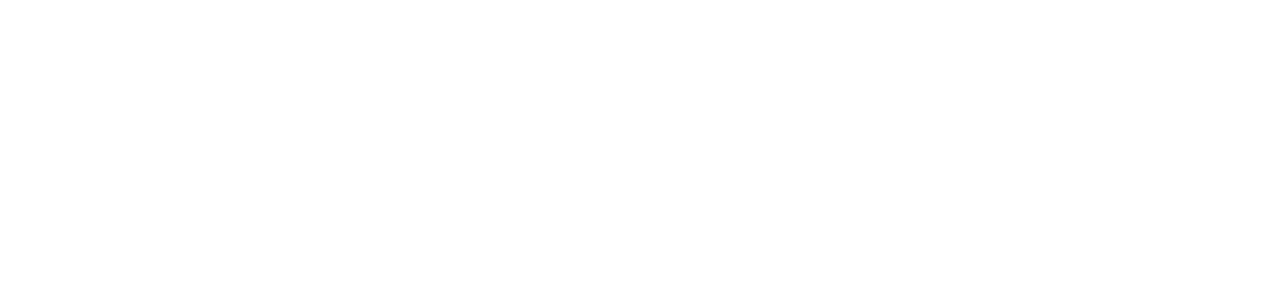
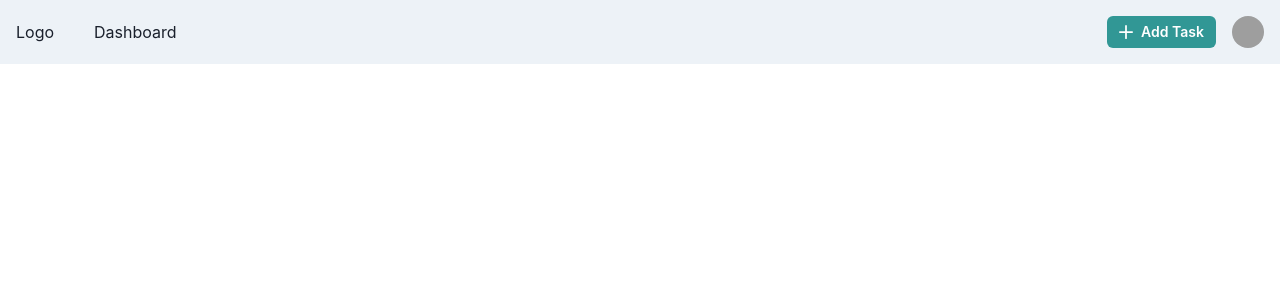
Before and after one commit to Vikas23sharma/Liasion, a React (Create React App) app in the folder frontend/liasion/: page / in a window 1280 px wide. Before the commit this address had no page. Shown: the top 300 px of the page. Built offline with nearby package versions, Linux system fonts and the light colour scheme; grey boxes are pictures that could not be loaded.

Commit message:
dashboard working with user name,and private routing

```diff
--- a/frontend/liasion/package.json
+++ b/frontend/liasion/package.json
@@ -14,6 +14,7 @@
     "framer-motion": "^10.16.4",
     "react": "^18.2.0",
     "react-dom": "^18.2.0",
+    "react-icons": "^4.11.0",
     "react-router-dom": "^6.16.0",
     "react-scripts": "5.0.1",
     "web-vitals": "^2.1.4"
--- a/frontend/liasion/src/App.js
+++ b/frontend/liasion/src/App.js
@@ -1,11 +1,13 @@
 // import logo from './logo.svg';
 import './App.css';
 import Allroutes from './components/Allroutes';
+import WithAction from './components/Navbar';
 // import SignupCard from './pages/Register';
 
 function App() {
   return (
     <div className="App">
+      <WithAction/>
       <Allroutes />
     </div>
   );
--- /dev/null
+++ b/frontend/liasion/src/Context/authcontext.jsx
@@ -0,0 +1,11 @@
+import { createContext, useState } from "react";
+
+export const authcontext = createContext()
+
+const AuthcontextProvider = ({ children }) => {
+    const [auth, setauth] = useState(false)
+
+    return <authcontext.Provider value={{ auth, setauth }}>{children}</authcontext.Provider>
+}
+
+export default AuthcontextProvider
--- a/frontend/liasion/src/components/Allroutes.jsx
+++ b/frontend/liasion/src/components/Allroutes.jsx
@@ -3,6 +3,7 @@ import { Route, Routes } from 'react-router-dom'
 import  SignupCard  from '../pages/Register'
 import SplitScreen from '../pages/Login'
 import Dashboard from '../pages/Dashboard'
+import Privateroute from './Privateroute'
 
 
 const Allroutes = () => {
@@ -10,7 +11,7 @@ const Allroutes = () => {
         <Routes>
             <Route path='/register' element={<SignupCard></SignupCard>}></Route>
             <Route path='/login' element={<SplitScreen/>}></Route>
-            <Route path='/dashboard' element={<Dashboard/>}></Route>
+            <Route path='/dashboard' element={<Privateroute><Dashboard/></Privateroute>}></Route>
         </Routes>
     )
 }
--- /dev/null
+++ b/frontend/liasion/src/components/Card.jsx
@@ -0,0 +1,28 @@
+'use client'
+
+import React from 'react'
+import { Stack, Text, Button } from '@chakra-ui/react'
+import { FcLock } from 'react-icons/fc'
+
+export default function SimpleCookiePreference({title,description}) {
+  return (
+    <Stack  p="4" boxShadow="lg" m="0" borderRadius="sm">
+      <Stack direction="row" alignItems="center">
+        <Text fontWeight="semibold">{title}</Text>
+        <FcLock />
+      </Stack>
+
+      <Stack direction={{ base: 'column', md: 'row' }} justifyContent="space-between">
+        <Text fontSize={{ base: 'sm' }} textAlign={'left'} maxW={'4xl'}>
+          {description}
+        </Text>
+        <Stack direction={{ base: 'column', md: 'row' }}>
+          <Button variant="outline" colorScheme="green">
+            Edit
+          </Button>
+          <Button colorScheme="green">Delete</Button>
+        </Stack>
+      </Stack>
+    </Stack>
+  )
+}
--- /dev/null
+++ b/frontend/liasion/src/components/Navbar.jsx
@@ -0,0 +1,124 @@
+'use client'
+
+import {
+    Box,
+    Flex,
+    Avatar,
+    HStack,
+    IconButton,
+    Button,
+    Menu,
+    MenuItem,
+    MenuButton,
+    MenuList,
+    MenuDivider,
+    useDisclosure,
+    useColorModeValue,
+    Stack,
+} from '@chakra-ui/react'
+import { HamburgerIcon, CloseIcon, AddIcon } from '@chakra-ui/icons'
+import { Link } from 'react-router-dom'
+import { useContext } from 'react'
+import { authcontext } from '../Context/authcontext'
+
+// interface Props {
+//   children: React.ReactNode
+// }
+
+const Links = ['Dashboard']
+
+const NavLink = (props) => {
+    const { children } = props
+    return (
+        <Box
+            as="a"
+            px={2}
+            py={1}
+            rounded={'md'}
+            _hover={{
+                textDecoration: 'none',
+                bg: useColorModeValue('gray.200', 'gray.700'),
+            }}
+            href={'/dashboard'}>
+            {children}
+        </Box>
+    )
+}
+
+export default function WithAction() {
+    const { isOpen, onOpen, onClose } = useDisclosure()
+    const user = localStorage.getItem("user")
+    const { auth } = useContext(authcontext)
+    // console.log(user)
+
+    return (
+        <>
+            <Box bg={useColorModeValue('gray.100', 'gray.900')} px={4}>
+                <Flex h={16} alignItems={'center'} justifyContent={'space-between'}>
+                    <IconButton
+                        size={'md'}
+                        icon={isOpen ? <CloseIcon /> : <HamburgerIcon />}
+                        aria-label={'Open Menu'}
+                        display={{ md: 'none' }}
+                        onClick={isOpen ? onClose : onOpen}
+                    />
+                    <HStack spacing={8} alignItems={'center'}>
+                        <Box>Logo</Box>
+                        <HStack as={'nav'} spacing={4} display={{ base: 'none', md: 'flex' }}>
+                            {Links.map((link) => (
+                                <NavLink key={link}>{link}</NavLink>
+                            ))}
+                        </HStack>
+                    </HStack>
+                    <Flex alignItems={'center'}>
+                        <Button
+                            variant={'solid'}
+                            colorScheme={'teal'}
+                            size={'sm'}
+                            mr={4}
+                            leftIcon={<AddIcon />}>
+                            Add Task
+                        </Button>
+                        <Menu>
+                            <MenuButton
+                                as={Button}
+                                rounded={'full'}
+                                variant={'link'}
+                                cursor={'pointer'}
+                                minW={0}>
+                                <Avatar
+                                    size={'sm'}
+                                    src={
+                                        'https://images.unsplash.com/photo-1493666438817-866a91353ca9?ixlib=rb-0.3.5&q=80&fm=jpg&crop=faces&fit=crop&h=200&w=200&s=b616b2c5b373a80ffc9636ba24f7a4a9'
+                                    }
+                                />
+                            </MenuButton>
+                            <MenuList>
+
+                                {auth?<Box>Hello, {auth}</Box>:<Box>Hello, {user}</Box>}
+                                <MenuDivider />
+                                <Link to={"/login"}>Login</Link>
+                                <br />
+                                <br />
+                                <Link to={"/register"}>Signup</Link>
+
+                            </MenuList>
+                        </Menu>
+                    </Flex>
+                </Flex>
+
+                {isOpen ? (
+                    <Box pb={4} display={{ md: 'none' }}>
+                        <Stack as={'nav'} spacing={4}>
+                            {Links.map((link) => (
+                                <NavLink key={link}>{link}</NavLink>
+                            ))}
+                        </Stack>
+                    </Box>
+                ) : null}
+            </Box>
+
+            {/* <Box p={4}>Main Content Here</Box> */}
+        </>
+    )
+}
--- /dev/null
+++ b/frontend/liasion/src/components/Privateroute.jsx
@@ -0,0 +1,14 @@
+import React, { useContext } from 'react'
+import { authcontext } from '../Context/authcontext'
+import { Navigate } from 'react-router-dom'
+
+const Privateroute = ({ children }) => {
+    // const { auth } = useContext(authcontext)
+    let active=localStorage.getItem("token")
+
+    if (!active) { return <Navigate to={"/login"} /> }
+
+    return children
+}
+
+export default Privateroute
--- /dev/null
+++ b/frontend/liasion/src/components/Transition.jsx
@@ -0,0 +1,30 @@
+import { Box, useDisclosure } from "@chakra-ui/react"
+import { Fade, ScaleFade, Slide, SlideFade, Collapse } from '@chakra-ui/react'
+
+function SlideFadeEx({children}) {
+    // const { isOpen, onToggle } = useDisclosure()
+    let isOpen=true
+
+    return (
+      <>
+        {/* <Button onClick={onToggle}>Click Me</Button> */}
+        <SlideFade in={isOpen} offsetY='40px'>
+          <Box
+            p='40px'
+            // color='white'
+            mt='4'
+            w={"50%"}
+            m={"auto"}
+            // bg='teal.500'
+            rounded='md'
+            shadow='md'
+          >
+            {/* <Lorem count={1} /> */}
+            {children}
+          </Box>
+        </SlideFade>
+      </>
+    )
+  }
+
+  export default SlideFadeEx
--- a/frontend/liasion/src/index.js
+++ b/frontend/liasion/src/index.js
@@ -5,14 +5,18 @@ import App from './App';
 import reportWebVitals from './reportWebVitals';
 import { BrowserRouter } from 'react-router-dom'
 import { ChakraProvider } from '@chakra-ui/react'
+import AuthcontextProvider from './Context/authcontext';
 
 const root = ReactDOM.createRoot(document.getElementById('root'));
 root.render(
-  <ChakraProvider>
-    <BrowserRouter>
-      <App />
-    </BrowserRouter>
-  </ChakraProvider>
+  <AuthcontextProvider>
+    <ChakraProvider>
+      <BrowserRouter>
+        <App />
+      </BrowserRouter>
+    </ChakraProvider>
+  </AuthcontextProvider>
+
 
 
 
--- a/frontend/liasion/src/pages/Login.jsx
+++ b/frontend/liasion/src/pages/Login.jsx
@@ -12,24 +12,29 @@ import {
     Stack,
     Image,
 } from '@chakra-ui/react'
-import { useState } from 'react'
+import { useContext, useState } from 'react'
 import { useToast } from '@chakra-ui/react'
 import axios from 'axios'
 import { useNavigate } from 'react-router-dom'
+import { authcontext } from '../Context/authcontext'
 
 export default function SplitScreen() {
     const [email, setEmail] = useState("")
     const [password, setPassword] = useState("")
     const toast = useToast()
     const navigate = useNavigate()
+    const{setauth}=useContext(authcontext)
 
 
     const handlelogin = () => {
         const user = { email, password }
         axios.post(`${process.env.REACT_APP_API_KEY}/users/login`, user)
             .then(function (response) {
-                console.log(response.data);
+                // console.log(response.data);
                 if (response.data.token) {
+                    setauth(response.data.user)
+                    localStorage.setItem("token", response.data.token)
+                    localStorage.setItem("user", response.data.user)
                     navigate("/dashboard")
                 }
                 return toast({
```
Also changed, not shown: frontend/liasion/src/pages/Dashboard.jsx (+31 -6 lines), 1 other file (tests, documents, lock files or other folders).
